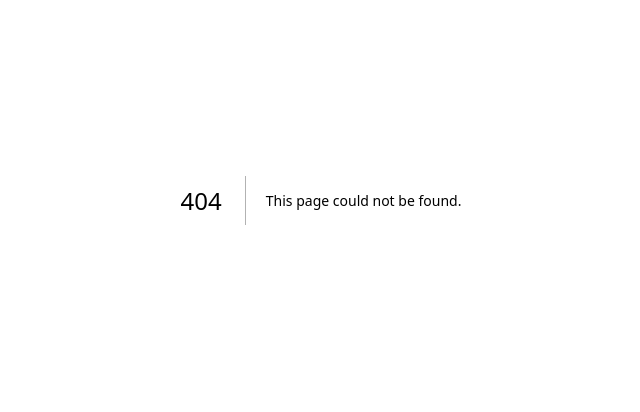
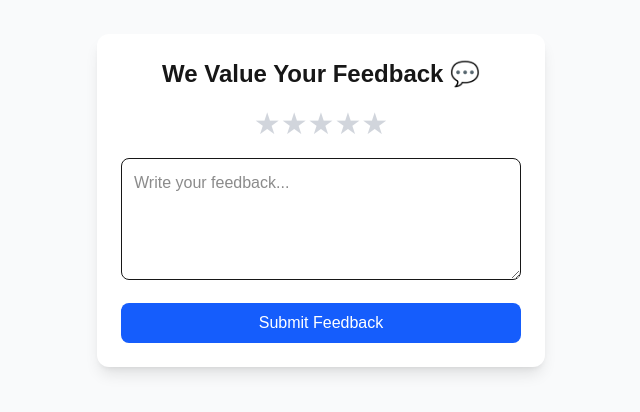
Before and after one commit to GiriBabu-2004/medhealthtest, a Next.js app in the folder frontend/: page /feedback in a window 1280 px wide. Before the commit this address had no page. Shown: the part 200-612 px from the top of the page, without its empty margins (319-959 px from the left). Built offline with nearby package versions, Linux system fonts and the light colour scheme; no server answers; sample sign-in values are in the browser's storage.

Commit message:
feat(feedback): implement feedback submission and display features

```diff
--- /dev/null
+++ b/frontend/app/api/feedback/route.js
@@ -0,0 +1,31 @@
+import { NextResponse } from "next/server";
+import { connectDB } from "@/lib/mongodb";
+import Feedback from "@/models/Feedback";
+
+export async function POST(req) {
+  try {
+    await connectDB();
+    const { userId, name, rating, message } = await req.json();
+
+    if (!userId || !name || !rating || !message) {
+      return NextResponse.json({ success: false, message: "Missing fields" }, { status: 400 });
+    }
+
+    const feedback = await Feedback.create({ userId, name, rating, message });
+    return NextResponse.json({ success: true, feedback });
+  } catch (err) {
+    console.error("❌ Feedback POST error:", err);
+    return NextResponse.json({ success: false, message: err.message }, { status: 500 });
+  }
+}
+
+export async function GET() {
+  try {
+    await connectDB();
+    const feedbacks = await Feedback.find().sort({ rating: -1, createdAt: -1 }).limit(5);
+    return NextResponse.json({ success: true, feedbacks });
+  } catch (err) {
+    console.error("❌ Feedback GET error:", err);
+    return NextResponse.json({ success: false, message: err.message }, { status: 500 });
+  }
+}
--- a/frontend/app/dashboard/page.jsx
+++ b/frontend/app/dashboard/page.jsx
@@ -10,6 +10,7 @@ import Services from '@/components/Services';
 import About from '@/components/About';
 import Contact from '@/components/Contact';
 import Footer from '@/components/Footer';
+import Feedback from '@/app/feedback/page';
 
 export default function Dashboard() {
   const [user, setUser] = useState(null);
@@ -41,6 +42,7 @@ export default function Dashboard() {
             <Services />
             <About />
             <Contact />
+            <Feedback />
           </main>
           <Footer />
         </>
--- /dev/null
+++ b/frontend/app/feedback/page.jsx
@@ -0,0 +1,96 @@
+'use client';
+import { useState, useEffect } from 'react';
+import { auth } from '@/lib/firebase';
+import { onAuthStateChanged } from 'firebase/auth';
+import { useRouter } from 'next/navigation';
+
+export default function FeedbackPage() {
+  const [user, setUser] = useState(null);
+  const [rating, setRating] = useState(0);
+  const [hover, setHover] = useState(0);
+  const [message, setMessage] = useState('');
+  const [status, setStatus] = useState('');
+  const router = useRouter();
+
+  useEffect(() => {
+    const unsub = onAuthStateChanged(auth, (currentUser) => {
+      if (!currentUser) router.push('/login');
+      else setUser(currentUser);
+    });
+    return () => unsub();
+  }, [router]);
+
+  const handleSubmit = async (e) => {
+    e.preventDefault();
+    if (!rating || !message) return alert('Please add rating and message.');
+
+    const payload = {
+      userId: user.uid,
+      name: user.displayName || 'Anonymous User',
+      rating,
+      message,
+    };
+
+    try {
+      const res = await fetch('/api/feedback', {
+        method: 'POST',
+        headers: { 'Content-Type': 'application/json' },
+        body: JSON.stringify(payload),
+      });
+      const data = await res.json();
+      if (data.success) {
+        setStatus('✅ Feedback submitted successfully!');
+        setRating(0);
+        setMessage('');
+      } else {
+        setStatus('❌ Error submitting feedback.');
+      }
+    } catch (err) {
+      setStatus('⚠️ Failed to send feedback.');
+    }
+  };
+
+  return (
+    <div className="min-h-screen bg-gray-50 flex flex-col items-center justify-center p-6">
+      <div className="max-w-md w-full bg-white rounded-xl shadow-lg p-6">
+        <h2 className="text-2xl font-bold text-center mb-4">We Value Your Feedback 💬</h2>
+
+        <div className="flex justify-center mb-4">
+          {[1, 2, 3, 4, 5].map((star) => (
+            <button
+              key={star}
+              type="button"
+              onClick={() => setRating(star)}
+              onMouseEnter={() => setHover(star)}
+              onMouseLeave={() => setHover(0)}
+              className="text-3xl"
+            >
+              <span className={(hover || rating) >= star ? 'text-yellow-400' : 'text-gray-300'}>
+                ★
+              </span>
+            </button>
+          ))}
+        </div>
+
+        <form onSubmit={handleSubmit} className="space-y-4">
+          <textarea
+            value={message}
+            onChange={(e) => setMessage(e.target.value)}
+            placeholder="Write your feedback..."
+            className="w-full border rounded-lg p-3"
+            rows="4"
+            required
+          />
+          <button
+            type="submit"
+            className="w-full bg-blue-600 text-white py-2 rounded-lg hover:bg-blue-700 transition"
+          >
+            Submit Feedback
+          </button>
+        </form>
+
+        {status && <p className="mt-3 text-center text-gray-600">{status}</p>}
+      </div>
+    </div>
+  );
+}
--- a/frontend/components/Hero.jsx
+++ b/frontend/components/Hero.jsx
@@ -1,23 +1,79 @@
+'use client';
+import { useEffect, useState } from 'react';
+
 export default function Hero() {
+  const [feedbacks, setFeedbacks] = useState([]);
+
+  useEffect(() => {
+    const fetchFeedbacks = async () => {
+      try {
+        const res = await fetch('/api/feedback');
+        const data = await res.json();
+        if (data.success) setFeedbacks(data.feedbacks);
+      } catch (err) {
+        console.error('Failed to fetch feedbacks:', err);
+      }
+    };
+    fetchFeedbacks();
+  }, []);
+
   return (
     <section
       id="home"
-      className="flex flex-col items-center justify-center text-center h-[90vh] bg-gradient-to-b from-blue-100 to-white"
+      className="relative flex flex-col items-center justify-start text-center bg-gradient-to-b from-blue-100 to-white px-6 pt-[100px] pb-20 min-h-screen"
     >
-      <h1 className="text-5xl md:text-6xl font-extrabold text-blue-600 mb-4">
+      {/* Hero content area (fills top of screen) */}
+      <div className="flex flex-col items-center justify-center min-h-[70vh]">
+        <h1 className="text-5xl md:text-6xl font-extrabold text-blue-600 mb-4 leading-tight">
           Welcome to <span className="text-blue-800">MedHealth</span>
         </h1>
-      <p className="max-w-xl text-lg text-gray-600 mb-6">
-        Upload your prescription or a medicine image and instantly get detailed
-        medicine information. Search for specific medicines and manage your health easily.
+
+        <p className="max-w-xl text-lg text-gray-600 mb-8 mx-auto">
+          Upload your prescription or medicine image and instantly get detailed
+          information. Search for specific medicines and manage your health effortlessly.
         </p>
-     <button className="group bg-blue-600 text-white px-6 py-3 shadow-md hover:bg-blue-700 transition flex items-center gap-2">
+
+        <button
+          onClick={() =>
+            document.getElementById('save-track')?.scrollIntoView({ behavior: 'smooth' })
+          }
+          className="group bg-blue-600 text-white px-8 py-3 rounded-full shadow-lg hover:bg-blue-700 transition flex items-center gap-2 mx-auto"
+        >
           Get Started
-  <span className="transform transition-transform  duration-300 group-hover:translate-x-1">
+          <span className="transform transition-transform duration-300 group-hover:translate-x-1">
             →
           </span>
         </button>
+      </div>
 
+      {/* Feedback Section */}
+      {feedbacks.length > 0 && (
+        <div className="w-full max-w-6xl bg-white rounded-2xl shadow-lg p-8 overflow-x-auto scrollbar-hide mt-12">
+          <h2 className="text-2xl font-semibold text-gray-800 mb-6 text-center">
+            ⭐ Top User Feedback
+          </h2>
+
+          <div className="flex gap-6 justify-start">
+            {feedbacks.map((f, i) => (
+              <div
+                key={i}
+                className="min-w-[260px] max-w-[280px] bg-blue-50 border border-blue-200 rounded-xl shadow-sm p-4 text-left flex-shrink-0 hover:shadow-md transition-all duration-300"
+              >
+                <div className="flex items-center mb-2">
+                  {[...Array(f.rating)].map((_, i) => (
+                    <span key={i} className="text-yellow-400 text-lg">★</span>
+                  ))}
+                  {[...Array(5 - f.rating)].map((_, i) => (
+                    <span key={i} className="text-gray-300 text-lg">★</span>
+                  ))}
+                </div>
+                <p className="text-gray-700 italic line-clamp-3">"{f.message}"</p>
+                <p className="text-sm text-gray-600 mt-3 font-medium">– {f.name}</p>
+              </div>
+            ))}
+          </div>
+        </div>
+      )}
     </section>
   );
 }
--- /dev/null
+++ b/frontend/models/Feedback.js
@@ -0,0 +1,14 @@
+import mongoose from "mongoose";
+
+const FeedbackSchema = new mongoose.Schema(
+  {
+    userId: { type: String, required: true },
+    name: { type: String, required: true },
+    rating: { type: Number, required: true, min: 1, max: 5 },
+    message: { type: String, required: true },
+  },
+  { timestamps: true }
+);
+
+export default mongoose.models.Feedback ||
+  mongoose.model("Feedback", FeedbackSchema);
```
Lines whose indentation alone changed are shown as unchanged.
